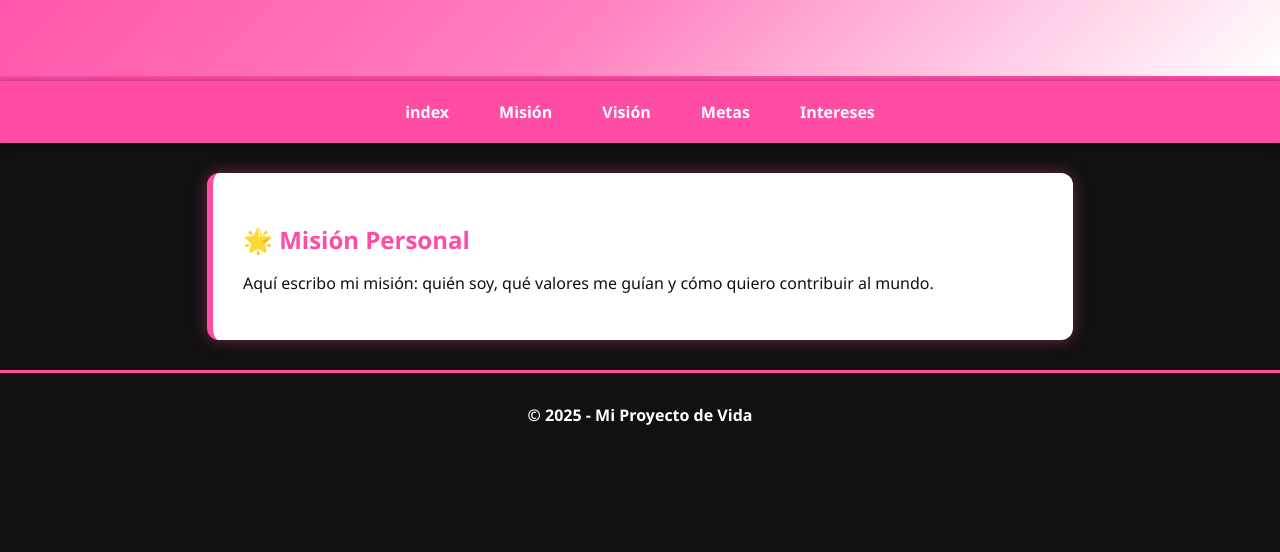
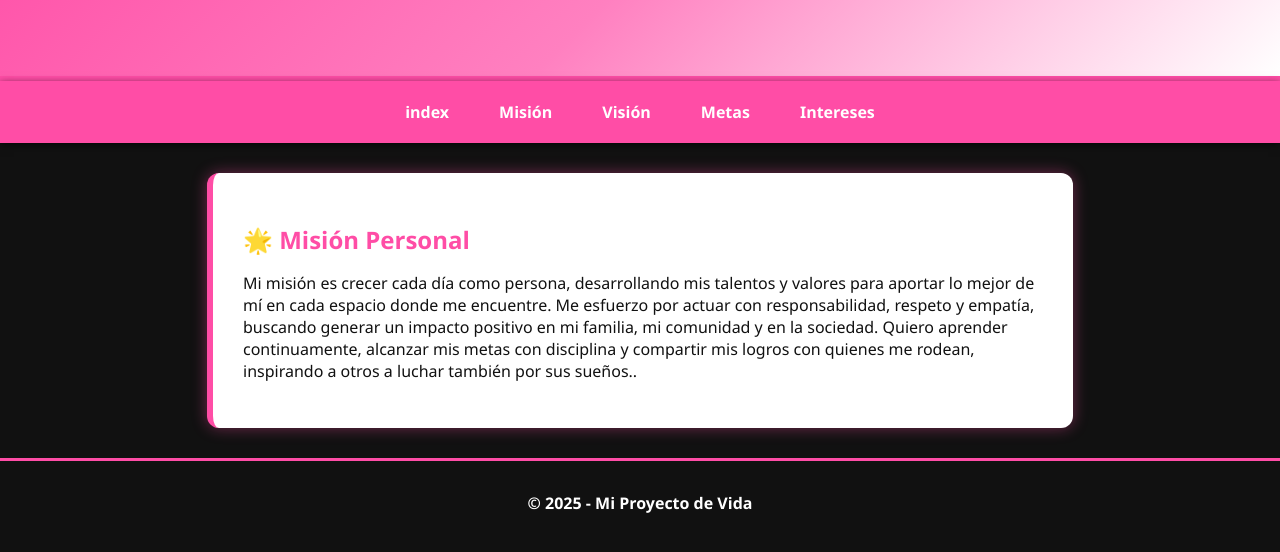
Before and after one commit to Monicamontes/proyectodevida, a plain HTML site: page misiont.html in a window 1280 px wide. Shown: the part 140-692 px from the top of the page. Drawn offline with Linux system fonts and the light colour scheme.

Commit message:
Update misiont.html

```diff
--- a/misiont.html
+++ b/misiont.html
@@ -26,7 +26,7 @@
 
  <section id="mision">
     <h2>🌟 Misión Personal</h2>
-    <p>Aquí escribo mi misión: quién soy, qué valores me guían y cómo quiero contribuir al mundo.</p>
+    <p>Mi misión es crecer cada día como persona, desarrollando mis talentos y valores para aportar lo mejor de mí en cada espacio donde me encuentre. Me esfuerzo por actuar con responsabilidad, respeto y empatía, buscando generar un impacto positivo en mi familia, mi comunidad y en la sociedad. Quiero aprender continuamente, alcanzar mis metas con disciplina y compartir mis logros con quienes me rodean, inspirando a otros a luchar también por sus sueños..</p>
   </section>
 
   <footer>
@@ -34,4 +34,5 @@
   </footer>
 
 </body>
+
 </html>
```
